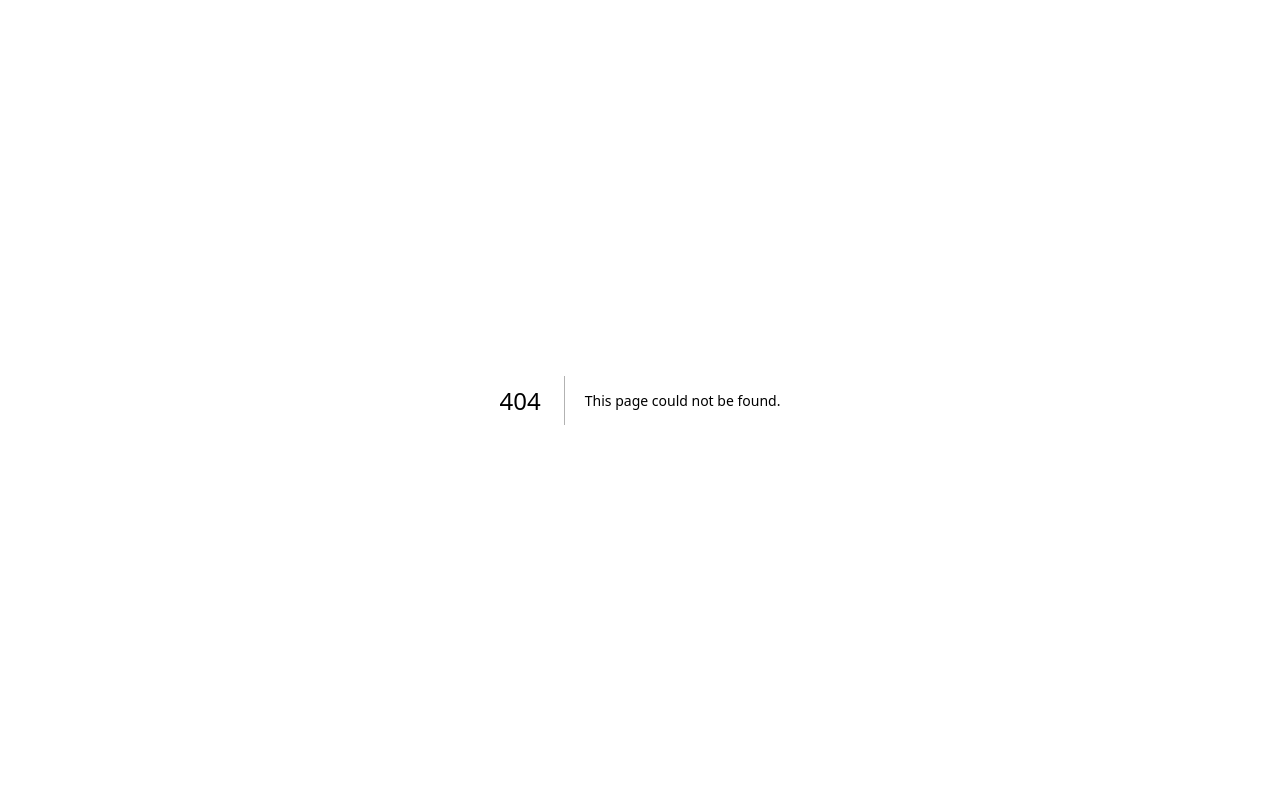
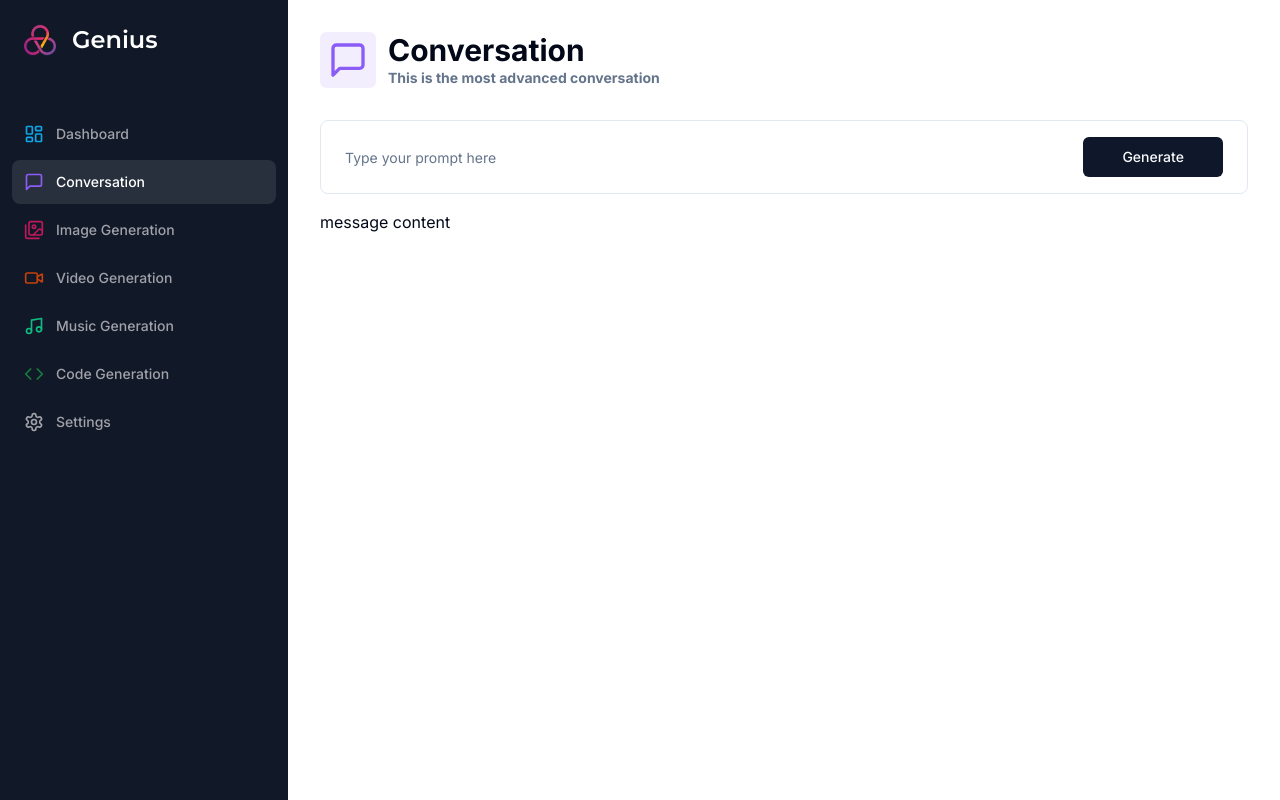
Before and after one commit to naglaa77/saas-ai-generator, a Next.js app: page /conversation in a window 1280 px wide. Before the commit this address had no page. Built offline with nearby package versions, Linux system fonts and the light colour scheme.

Commit message:
Feat(Implement): Finish conversion ai ui

```diff
--- /dev/null
+++ b/app/(dashboard)/(routes)/conversation/constants.ts
@@ -0,0 +1,7 @@
+import * as z from "zod";
+
+export const formSchema = z.object({
+    prompt:z.string().min(1,{
+        message:"Prompt is required"
+    })
+})
--- /dev/null
+++ b/app/(dashboard)/(routes)/conversation/page.tsx
@@ -0,0 +1,67 @@
+'use client'
+
+import * as z from "zod";
+import {Heading} from "@/components/heading";
+import {MessageSquare} from "lucide-react";
+import {useForm} from "react-hook-form";
+import {formSchema} from "@/app/(dashboard)/(routes)/conversation/constants";
+import {zodResolver} from "@hookform/resolvers/zod";
+import {Form, FormControl, FormField, FormItem} from "@/components/ui/form";
+import {Input} from "@/components/ui/input";
+import {Button} from "@/components/ui/button";
+
+export default function ConversationPage() {
+   const form =  useForm<z.infer<typeof formSchema>>({
+       resolver: zodResolver(formSchema),
+       defaultValues: {
+           prompt: "",
+       }
+   })
+    const  isLoading = form.formState.isSubmitting;
+
+   const onSubmit = async (values: z.infer<typeof formSchema>) => {
+         console.log(values);
+   }
+
+    return (
+        <div>
+            <Heading
+                title="Conversation"
+                description="This is the most advanced  conversation"
+                icon={MessageSquare}
+                iconColor="text-violet-500"
+                bgColor="bg-violet-500/10"
+            />
+            <div className="px-4 lg:px-8">
+                <div>
+                    <Form {...form}>
+                        <form onSubmit={form.handleSubmit(onSubmit)}
+                           className="rounded-lg border w-full p-4 px-3 md:px-6 focus-within:shadow-sm grid grid-cols-12 gap-2"
+                        >
+                            <FormField
+                                name="prompt"
+                                render={({ field }) =>(
+                                    <FormItem className="col-span-12 lg:col-span-10">
+                                        <FormControl className="m-0 p-0">
+                                            <Input className="border-0 outline-none focus-visible:ring-0 focus-visible:ring-transparent"
+                                               disabled={isLoading}
+                                               placeholder="Type your prompt here"
+                                                {...field}
+                                            />
+                                        </FormControl>
+                                    </FormItem>
+
+                                )}
+                            />
+                            <Button className="col-span-12 lg:col-span-2 w-full">Generate</Button>
+                        </form>
+
+                    </Form>
+                </div>
+                <div className="space-y-4 mt-4">
+                    message content
+                </div>
+            </div>
+        </div>
+    )
+}
--- a/app/(dashboard)/layout.tsx
+++ b/app/(dashboard)/layout.tsx
@@ -4,7 +4,7 @@
 
 export default function DashboardLayout({children}:{children:React.ReactNode }){
     return (
-        <div className="h-full relative bg-amber-300">
+        <div className="h-full relative">
             <div className="hidden h-full md:flex md:w-72 md:flex-col md:fixed md:inset-y-0 z-[80] bg-gray-900">
                <Sidebar />
             </div>
--- /dev/null
+++ b/components/heading.tsx
@@ -0,0 +1,30 @@
+import {LucideIcon} from "lucide-react";
+import {cn} from "@/lib/utils";
+
+interface HeadingProps {
+    title: string;
+    description: string;
+    icon: LucideIcon;
+    iconColor?: string;
+    bgColor?: string;
+}
+
+export function Heading({
+    title,
+    description,
+    icon:Icon,
+    iconColor,
+    bgColor ,
+}: HeadingProps) {
+    return (
+            <div className="px-4 lg:px-8 flex items-center gap-x-3 mb-8">
+                <div className={cn("p-2 rounded-md", bgColor)}>
+                    <Icon className={cn("w-10 h-10", iconColor)}/>
+                </div>
+                <div className="text-3xl font-bold">
+                    <h2> {title}</h2>
+                    <p className="text-sm text-muted-foreground">{description}</p>
+                </div>
+            </div>
+    )
+}
--- /dev/null
+++ b/components/ui/form.tsx
@@ -0,0 +1,176 @@
+import * as React from "react"
+import * as LabelPrimitive from "@radix-ui/react-label"
+import { Slot } from "@radix-ui/react-slot"
+import {
+  Controller,
+  ControllerProps,
+  FieldPath,
+  FieldValues,
+  FormProvider,
+  useFormContext,
+} from "react-hook-form"
+
+import { cn } from "@/lib/utils"
+import { Label } from "@/components/ui/label"
+
+const Form = FormProvider
+
+type FormFieldContextValue<
+  TFieldValues extends FieldValues = FieldValues,
+  TName extends FieldPath<TFieldValues> = FieldPath<TFieldValues>
+> = {
+  name: TName
+}
+
+const FormFieldContext = React.createContext<FormFieldContextValue>(
+  {} as FormFieldContextValue
+)
+
+const FormField = <
+  TFieldValues extends FieldValues = FieldValues,
+  TName extends FieldPath<TFieldValues> = FieldPath<TFieldValues>
+>({
+  ...props
+}: ControllerProps<TFieldValues, TName>) => {
+  return (
+    <FormFieldContext.Provider value={{ name: props.name }}>
+      <Controller {...props} />
+    </FormFieldContext.Provider>
+  )
+}
+
+const useFormField = () => {
+  const fieldContext = React.useContext(FormFieldContext)
+  const itemContext = React.useContext(FormItemContext)
+  const { getFieldState, formState } = useFormContext()
+
+  const fieldState = getFieldState(fieldContext.name, formState)
+
+  if (!fieldContext) {
+    throw new Error("useFormField should be used within <FormField>")
+  }
+
+  const { id } = itemContext
+
+  return {
+    id,
+    name: fieldContext.name,
+    formItemId: `${id}-form-item`,
+    formDescriptionId: `${id}-form-item-description`,
+    formMessageId: `${id}-form-item-message`,
+    ...fieldState,
+  }
+}
+
+type FormItemContextValue = {
+  id: string
+}
+
+const FormItemContext = React.createContext<FormItemContextValue>(
+  {} as FormItemContextValue
+)
+
+const FormItem = React.forwardRef<
+  HTMLDivElement,
+  React.HTMLAttributes<HTMLDivElement>
+>(({ className, ...props }, ref) => {
+  const id = React.useId()
+
+  return (
+    <FormItemContext.Provider value={{ id }}>
+      <div ref={ref} className={cn("space-y-2", className)} {...props} />
+    </FormItemContext.Provider>
+  )
+})
+FormItem.displayName = "FormItem"
+
+const FormLabel = React.forwardRef<
+  React.ElementRef<typeof LabelPrimitive.Root>,
+  React.ComponentPropsWithoutRef<typeof LabelPrimitive.Root>
+>(({ className, ...props }, ref) => {
+  const { error, formItemId } = useFormField()
+
+  return (
+    <Label
+      ref={ref}
+      className={cn(error && "text-destructive", className)}
+      htmlFor={formItemId}
+      {...props}
+    />
+  )
+})
+FormLabel.displayName = "FormLabel"
+
+const FormControl = React.forwardRef<
+  React.ElementRef<typeof Slot>,
+  React.ComponentPropsWithoutRef<typeof Slot>
+>(({ ...props }, ref) => {
+  const { error, formItemId, formDescriptionId, formMessageId } = useFormField()
+
+  return (
+    <Slot
+      ref={ref}
+      id={formItemId}
+      aria-describedby={
+        !error
+          ? `${formDescriptionId}`
+          : `${formDescriptionId} ${formMessageId}`
+      }
+      aria-invalid={!!error}
+      {...props}
+    />
+  )
+})
+FormControl.displayName = "FormControl"
+
+const FormDescription = React.forwardRef<
+  HTMLParagraphElement,
+  React.HTMLAttributes<HTMLParagraphElement>
+>(({ className, ...props }, ref) => {
+  const { formDescriptionId } = useFormField()
+
+  return (
+    <p
+      ref={ref}
+      id={formDescriptionId}
+      className={cn("text-sm text-muted-foreground", className)}
+      {...props}
+    />
+  )
+})
+FormDescription.displayName = "FormDescription"
+
+const FormMessage = React.forwardRef<
+  HTMLParagraphElement,
+  React.HTMLAttributes<HTMLParagraphElement>
+>(({ className, children, ...props }, ref) => {
+  const { error, formMessageId } = useFormField()
+  const body = error ? String(error?.message) : children
+
+  if (!body) {
+    return null
+  }
+
+  return (
+    <p
+      ref={ref}
+      id={formMessageId}
+      className={cn("text-sm font-medium text-destructive", className)}
+      {...props}
+    >
+      {body}
+    </p>
+  )
+})
+FormMessage.displayName = "FormMessage"
+
+export {
+  useFormField,
+  Form,
+  FormItem,
+  FormLabel,
+  FormControl,
+  FormDescription,
+  FormMessage,
+  FormField,
+}
--- /dev/null
+++ b/components/ui/input.tsx
@@ -0,0 +1,25 @@
+import * as React from "react"
+
+import { cn } from "@/lib/utils"
+
+export interface InputProps
+  extends React.InputHTMLAttributes<HTMLInputElement> {}
+
+const Input = React.forwardRef<HTMLInputElement, InputProps>(
+  ({ className, type, ...props }, ref) => {
+    return (
+      <input
+        type={type}
+        className={cn(
+          "flex h-10 w-full rounded-md border border-input bg-background px-3 py-2 text-sm ring-offset-background file:border-0 file:bg-transparent file:text-sm file:font-medium placeholder:text-muted-foreground focus-visible:outline-none focus-visible:ring-2 focus-visible:ring-ring focus-visible:ring-offset-2 disabled:cursor-not-allowed disabled:opacity-50",
+          className
+        )}
+        ref={ref}
+        {...props}
+      />
+    )
+  }
+)
+Input.displayName = "Input"
+
+export { Input }
--- /dev/null
+++ b/components/ui/label.tsx
@@ -0,0 +1,26 @@
+"use client"
+
+import * as React from "react"
+import * as LabelPrimitive from "@radix-ui/react-label"
+import { cva, type VariantProps } from "class-variance-authority"
+
+import { cn } from "@/lib/utils"
+
+const labelVariants = cva(
+  "text-sm font-medium leading-none peer-disabled:cursor-not-allowed peer-disabled:opacity-70"
+)
+
+const Label = React.forwardRef<
+  React.ElementRef<typeof LabelPrimitive.Root>,
+  React.ComponentPropsWithoutRef<typeof LabelPrimitive.Root> &
+    VariantProps<typeof labelVariants>
+>(({ className, ...props }, ref) => (
+  <LabelPrimitive.Root
+    ref={ref}
+    className={cn(labelVariants(), className)}
+    {...props}
+  />
+))
+Label.displayName = LabelPrimitive.Root.displayName
+
+export { Label }
--- a/package.json
+++ b/package.json
@@ -10,7 +10,9 @@
   },
   "dependencies": {
     "@clerk/nextjs": "^4.21.15",
+    "@hookform/resolvers": "^3.3.4",
     "@radix-ui/react-dialog": "^1.0.5",
+    "@radix-ui/react-label": "^2.0.2",
     "@radix-ui/react-slot": "^1.0.2",
     "class-variance-authority": "^0.7.0",
     "clsx": "^2.1.0",
@@ -18,8 +20,10 @@
     "next": "14.2.2",
     "react": "^18",
     "react-dom": "^18",
+    "react-hook-form": "^7.51.3",
     "tailwind-merge": "^2.2.2",
-    "tailwindcss-animate": "^1.0.7"
+    "tailwindcss-animate": "^1.0.7",
+    "zod": "^3.23.0"
   },
   "devDependencies": {
     "@types/node": "^20",
```
Also changed, not shown: 1 other file (tests, documents, lock files or other folders).
